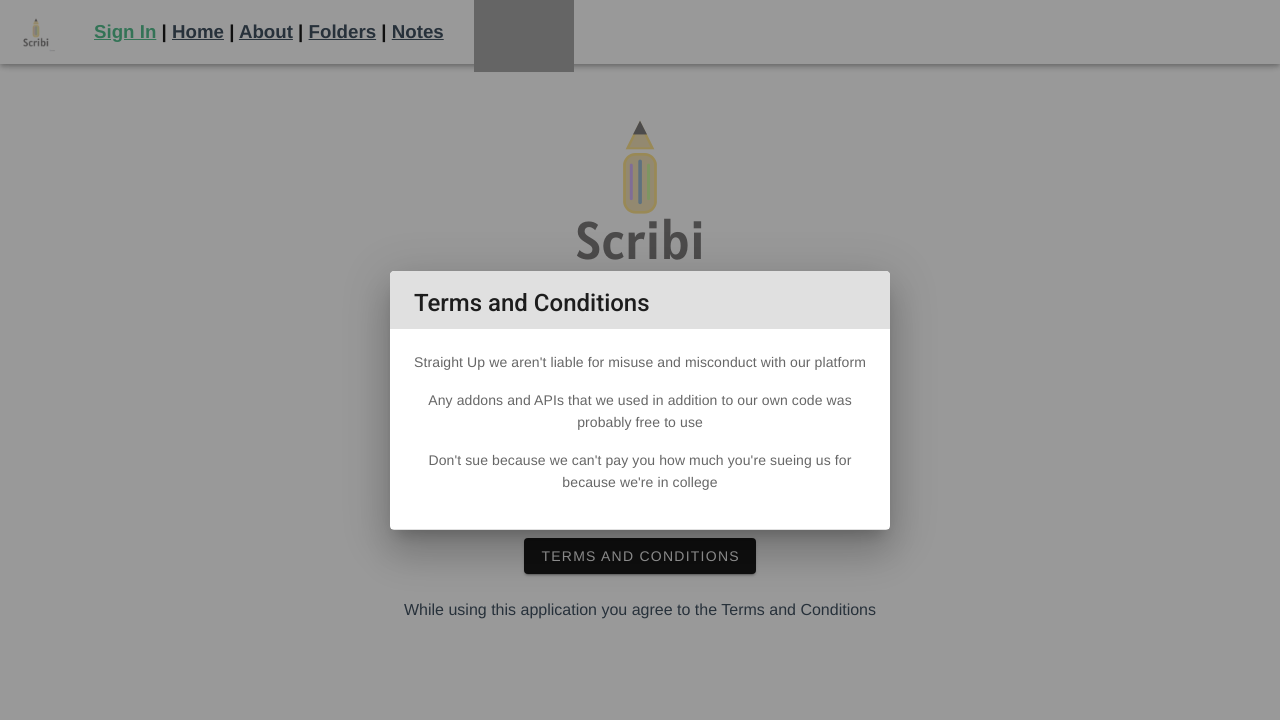
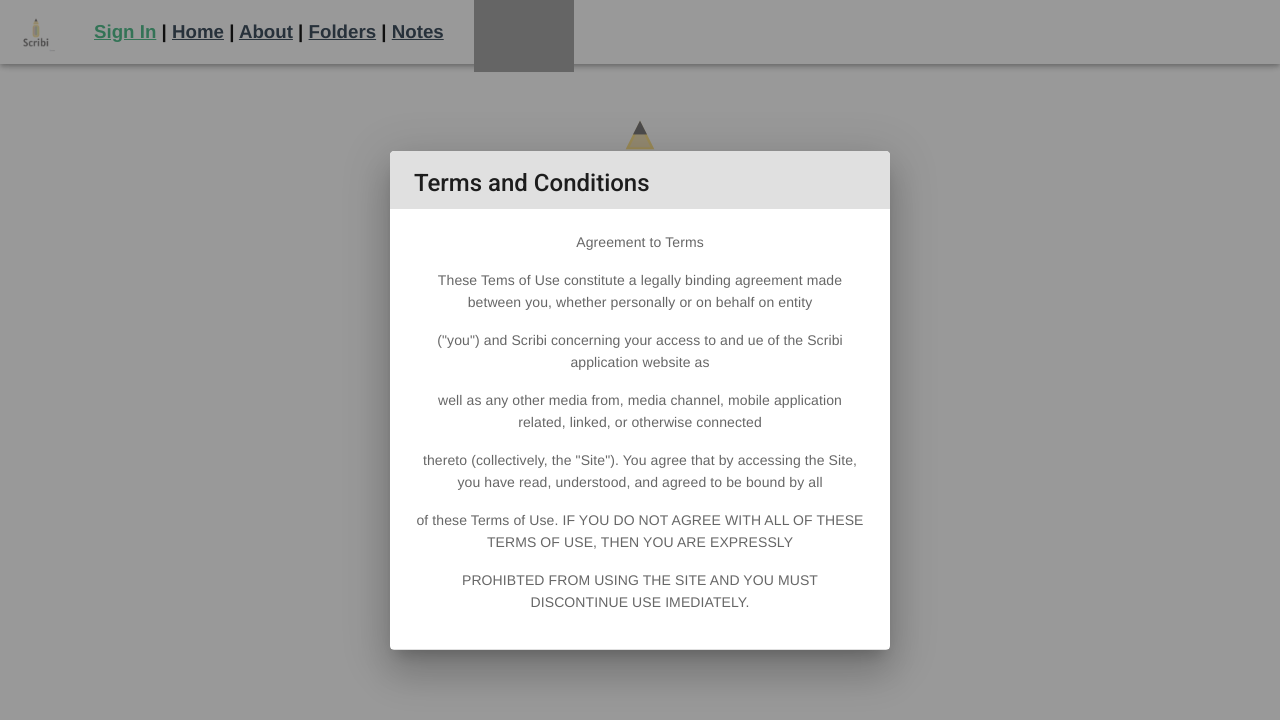
Before and after one commit to MayaP90/ui-demo, a Vue app: page /signin in a window 1280 px wide. Both pictures are taken after a click on the button "TERMS AND CONDITIONS". Shown: the top 720 px of the page. Built offline with nearby package versions, Linux system fonts and the light colour scheme; grey boxes are pictures that could not be loaded.

Commit message:
added a polished terms of agreement

```diff
--- a/src/components/Sign_in.vue
+++ b/src/components/Sign_in.vue
@@ -242,9 +242,13 @@
         <v-card-text>
           <div>
             <br>
-            <p>Straight Up we aren't liable for misuse and misconduct with our platform</p>
-            <p>Any addons and APIs that we used in addition to our own code was probably free to use</p>
-            <p>Don't sue because we can't pay you how much you're sueing us for because we're in college</p>
+            <p>Agreement to Terms</p>
+            <p>These Tems of Use constitute a legally binding agreement made between you, whether personally or on behalf on entity</p>
+            <p>("you") and Scribi concerning your access to and ue of the Scribi application website as</p>
+            <p> well as any other media from, media channel, mobile application related, linked, or otherwise connected</p>
+            <p> thereto (collectively, the "Site"). You agree that by accessing the Site, you have read, understood, and agreed to be bound by all</p>
+            <p> of these Terms of Use. IF YOU DO NOT AGREE WITH ALL OF THESE TERMS OF USE, THEN YOU ARE EXPRESSLY</p>
+            <p> PROHIBTED FROM USING THE SITE AND YOU MUST DISCONTINUE USE IMEDIATELY. </p>
             </div>
         </v-card-text>
 
```
Also changed, not shown: 1 other file (tests, documents, lock files or other folders).
